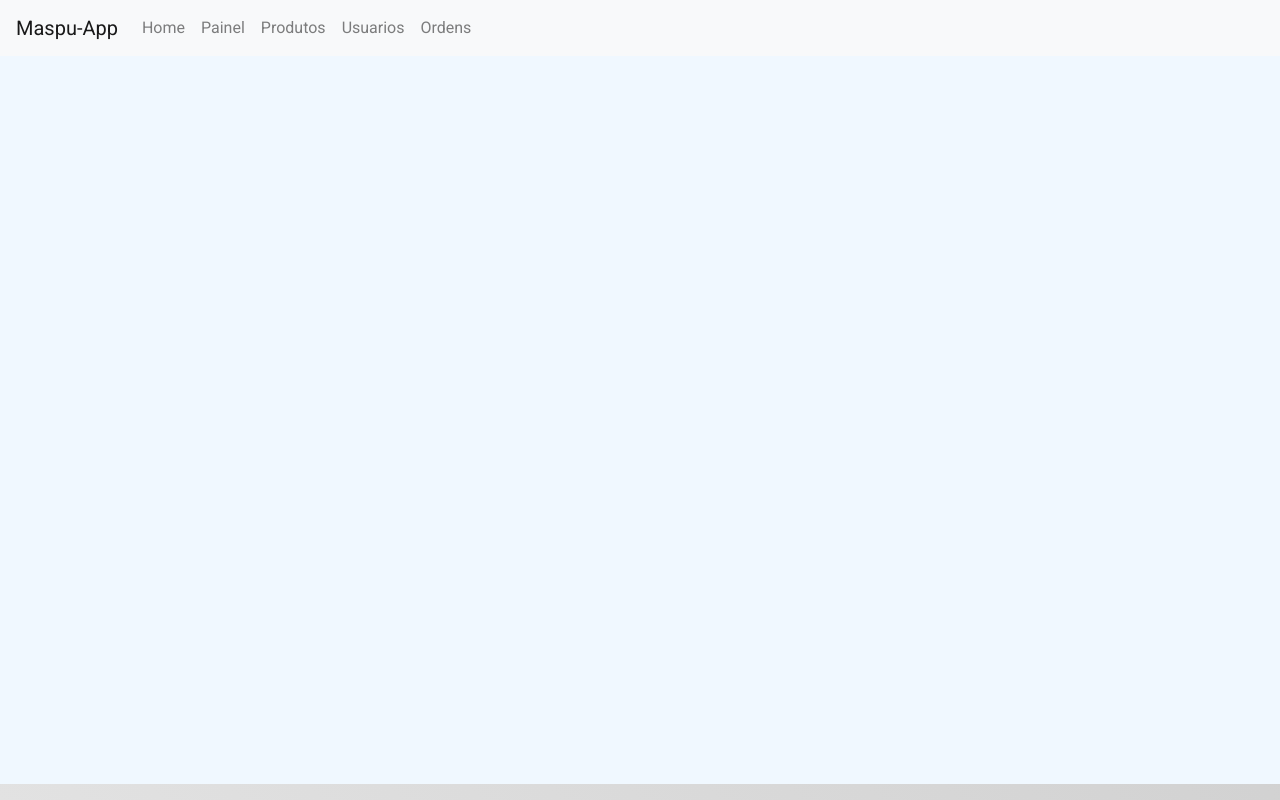
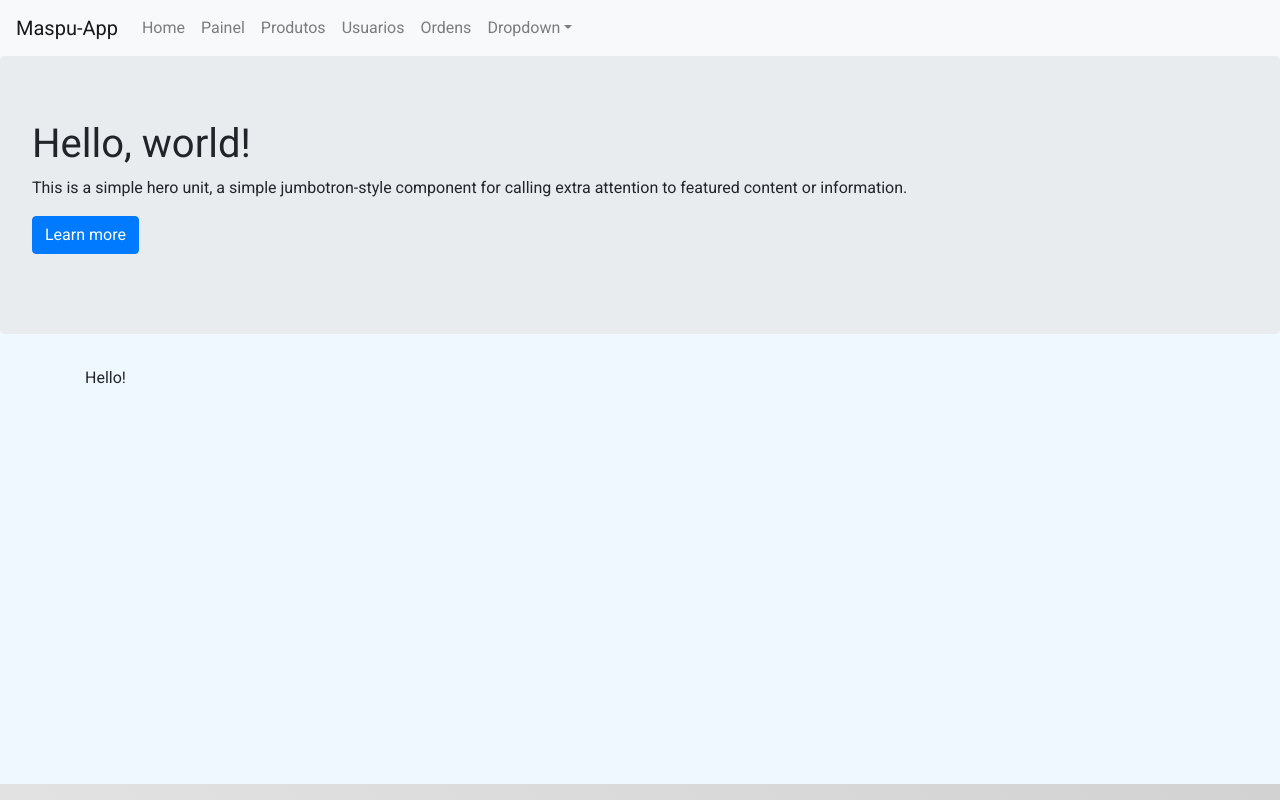
Before and after one commit to Jonlemos/maspu-app, a React (Create React App) app: page /dashboard/extracts in a window 1280 px wide. Built offline with nearby package versions, Linux system fonts and the light colour scheme.

Commit message:
modificações nas rotas, extract e estruturais

```diff
--- a/src/App.js
+++ b/src/App.js
@@ -1,5 +1,6 @@
 import React from 'react';
 import Routes from './routes';
+import 'bootstrap/dist/css/bootstrap.min.css';
 
 function App() {
   return (
--- a/src/layouts/Dashboard/Dashboard.jsx
+++ b/src/layouts/Dashboard/Dashboard.jsx
@@ -1,11 +1,8 @@
 import React, { Component } from 'react';
-import { Route, Switch } from 'react-router'
-import { Layout, Dashboard, Views, Maspu, Menu, Account, } from '../../components/Styled';
-import { CaretDown, } from 'grommet-icons';
-import Dropdown from '../../components/Dropdown/Dropdown';
-import Categories from '../../views/categories/Categories'
-import 'bootstrap/dist/css/bootstrap.min.css';
-import { Navbar, Nav, Button, NavDropdown, FormControl, Form, Jumbotron } from 'react-bootstrap';
+import { Route } from 'react-router'
+import { Layout, Views } from '../../components/Styled';
+import { Categories, Extracts } from '../../views';
+import { Navbar, Nav, NavDropdown } from 'react-bootstrap';
 
 export default class Login extends Component {
     constructor(props) {
@@ -19,6 +16,11 @@ export default class Login extends Component {
             name: 'Categories',
             path: '/dashboard/categories',
             component: Categories
+        },
+        {
+            name: 'Extracts',
+            path: '/dashboard/extracts',
+            component: Extracts
         }]
     }
 
--- /dev/null
+++ b/src/views/Extracts/Extracts.jsx
@@ -0,0 +1,26 @@
+import React from 'react';
+// import { Jumbotron, Button } from 'react-bootstrap';
+import { Container, Jumbotron, Button } from 'react-bootstrap';
+
+export default class Extracts extends React.Component {
+    render() {
+        return (
+            <div>
+                <Jumbotron>
+                    <h1>Hello, world!</h1>
+                    <p>
+                        This is a simple hero unit, a simple jumbotron-style
+                        component for calling extra attention to featured
+                        content or information.
+                    </p>
+                    <p>
+                        <Button variant="primary">Learn more</Button>
+                    </p>
+                </Jumbotron>
+                <Container>
+                    Hello!
+                </Container>
+            </div>
+        );
+    }
+}
--- /dev/null
+++ b/src/views/index.js
@@ -0,0 +1,7 @@
+import Categories from './Categories/Categories';
+import Extracts from './Extracts/Extracts'
+
+export {
+    Categories,
+    Extracts
+}
```
Also changed, not shown: src/views/Extracts/Extracts.css (added), 1 other file (tests, documents, lock files or other folders).
